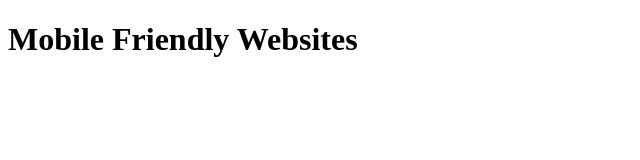
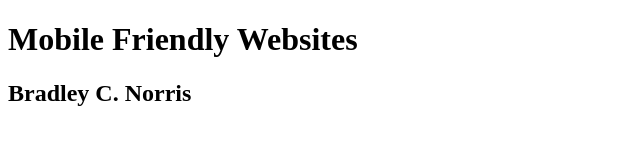
Before and after one commit to bradleynorris/day01-mfw, a plain HTML site: page index.html in a window 1280 px wide. Shown: the whole page, without its empty margins (0-640 px from the left). Drawn offline with Linux system fonts and the light colour scheme.

Commit message:
added h2 tag

```diff
--- a/index.html
+++ b/index.html
@@ -9,5 +9,6 @@
 </head>
 <body>
 <h1>Mobile Friendly Websites</h1>
+<h2>Bradley C. Norris</h2>
 </body>
 </html>
```
